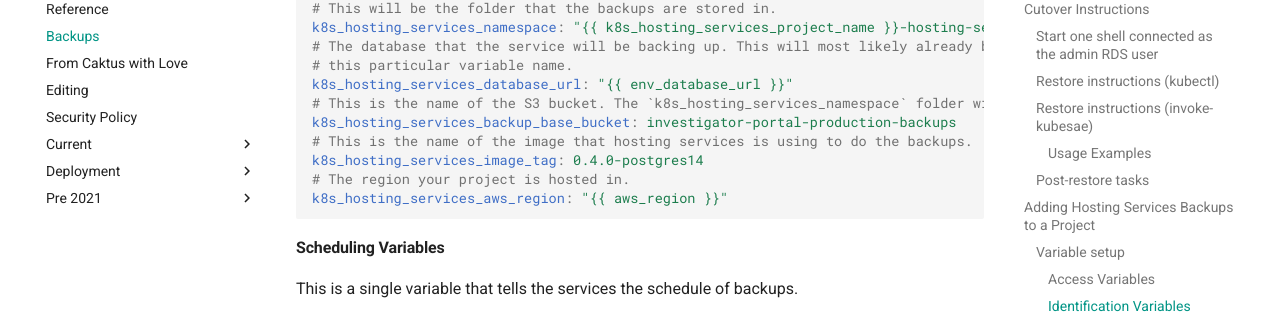
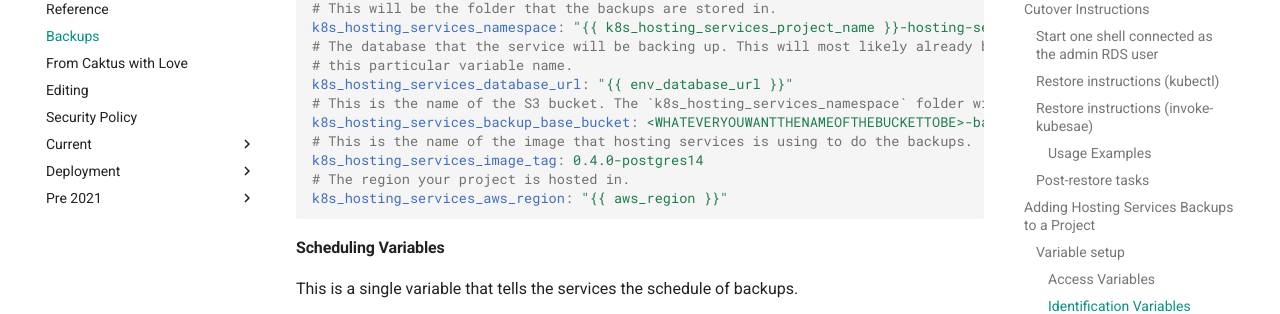
Before and after one commit to caktus/guidebook, an MkDocs documentation site: the page built from docs/reference/backups.md, in a window 1280 px wide and 900 px high, scrolled down 2342 px. Shown: the part 147-461 px from the top of the window. Built offline with MkDocs 1.6.1 and Material for MkDocs 9.7.7, drawn with Linux system fonts in a browser that asks for light colours; comment, search, counter and statistics services are not loaded.

Commit message:
Genericify some specific values

```diff
--- a/docs/reference/backups.md
+++ b/docs/reference/backups.md
@@ -114,7 +114,7 @@ k8s_hosting_services_namespace: "{{ k8s_hosting_services_project_name }}-hosting
 # this particular variable name.
 k8s_hosting_services_database_url: "{{ env_database_url }}"
 # This is the name of the S3 bucket. The `k8s_hosting_services_namespace` folder will be in here.
-k8s_hosting_services_backup_base_bucket: investigator-portal-production-backups
+k8s_hosting_services_backup_base_bucket: <WHATEVERYOUWANTTHENAMEOFTHEBUCKETTOBE>-backups
 # This is the name of the image that hosting services is using to do the backups.
 k8s_hosting_services_image_tag: 0.4.0-postgres14
 # The region your project is hosted in.
```
